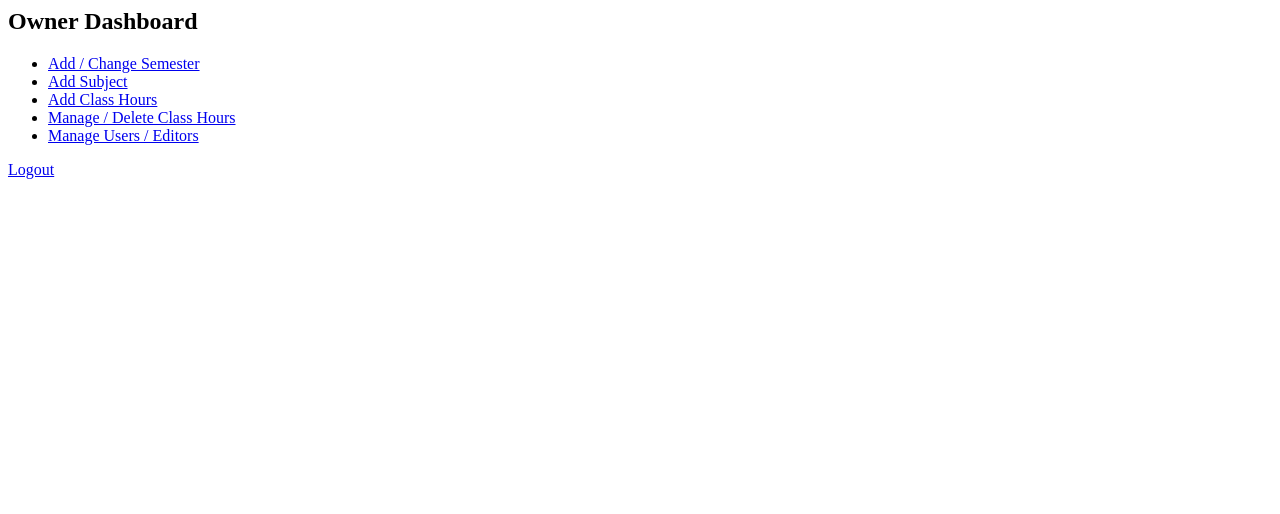
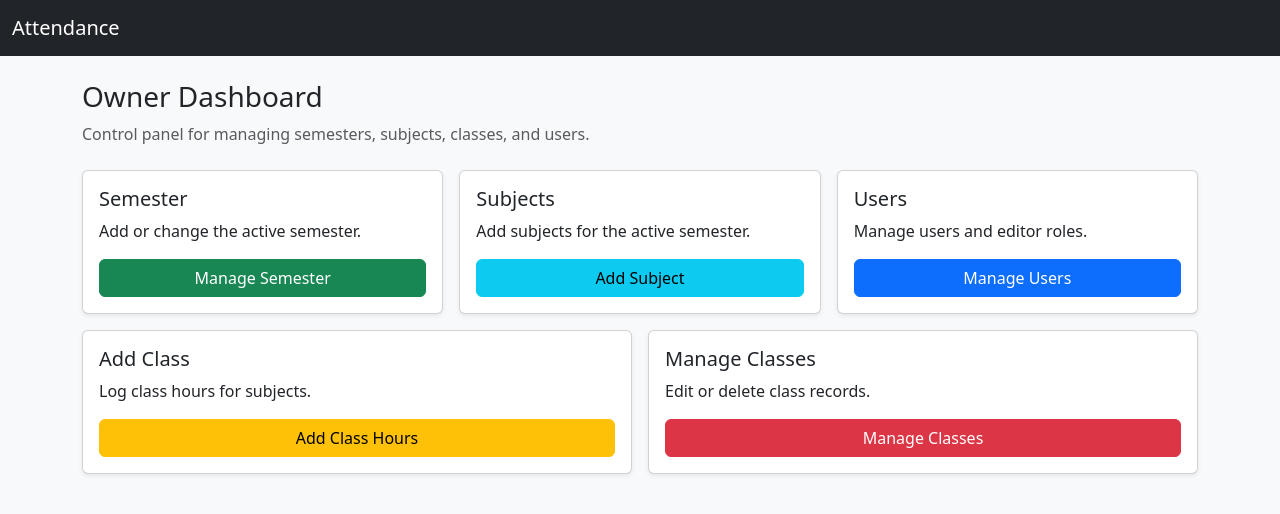
Before and after one commit to Jeffy723/Attendance-App, a Flask app: template templates/owner_dashboard.html in a window 1280 px wide. Shown: the top 514 px of the page. Run offline with Flask 3, Linux system fonts and the light colour scheme; the template is opened without the code that fills it, so the values that code supplies are empty.

Commit message:
Redesign Owner Dashboard UI

```diff
--- a/templates/owner_dashboard.html
+++ b/templates/owner_dashboard.html
@@ -1,11 +1,87 @@
-<h2>Owner Dashboard</h2>
+{% extends "base.html" %}
+{% block title %}Owner Dashboard{% endblock %}
 
-<ul>
-  <li><a href="/add_semester">Add / Change Semester</a></li>
-  <li><a href="/add_subject">Add Subject</a></li>
-  <li><a href="/add_class">Add Class Hours</a></li>
-  <li><a href="/manage_classes">Manage / Delete Class Hours</a></li>
-  <li><a href="/manage_users">Manage Users / Editors</a></li>
-</ul>
+{% block content %}
 
-<a href="/">Logout</a>
+<div class="mb-4">
+  <h3>Owner Dashboard</h3>
+  <p class="text-muted">
+    Control panel for managing semesters, subjects, classes, and users.
+  </p>
+</div>
+
+<div class="row g-3">
+
+  <div class="col-md-4">
+    <div class="card shadow-sm h-100">
+      <div class="card-body">
+        <h5 class="card-title">Semester</h5>
+        <p class="card-text">
+          Add or change the active semester.
+        </p>
+        <a href="/add_semester" class="btn btn-success w-100">
+          Manage Semester
+        </a>
+      </div>
+    </div>
+  </div>
+
+  <div class="col-md-4">
+    <div class="card shadow-sm h-100">
+      <div class="card-body">
+        <h5 class="card-title">Subjects</h5>
+        <p class="card-text">
+          Add subjects for the active semester.
+        </p>
+        <a href="/add_subject" class="btn btn-info w-100">
+          Add Subject
+        </a>
+      </div>
+    </div>
+  </div>
+
+  <div class="col-md-4">
+    <div class="card shadow-sm h-100">
+      <div class="card-body">
+        <h5 class="card-title">Users</h5>
+        <p class="card-text">
+          Manage users and editor roles.
+        </p>
+        <a href="/manage_users" class="btn btn-primary w-100">
+          Manage Users
+        </a>
+      </div>
+    </div>
+  </div>
+
+  <div class="col-md-6">
+    <div class="card shadow-sm h-100">
+      <div class="card-body">
+        <h5 class="card-title">Add Class</h5>
+        <p class="card-text">
+          Log class hours for subjects.
+        </p>
+        <a href="/add_class" class="btn btn-warning w-100">
+          Add Class Hours
+        </a>
+      </div>
+    </div>
+  </div>
+
+  <div class="col-md-6">
+    <div class="card shadow-sm h-100">
+      <div class="card-body">
+        <h5 class="card-title">Manage Classes</h5>
+        <p class="card-text">
+          Edit or delete class records.
+        </p>
+        <a href="/manage_classes" class="btn btn-danger w-100">
+          Manage Classes
+        </a>
+      </div>
+    </div>
+  </div>
+
+</div>
+
+{% endblock %}
```
